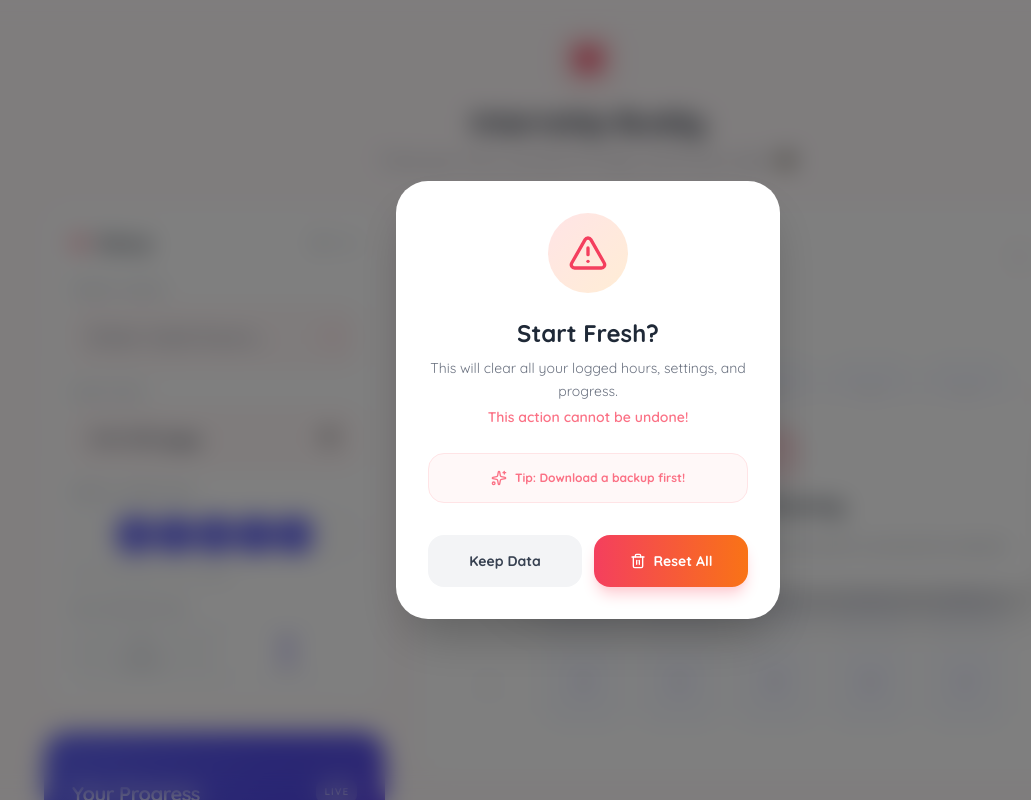
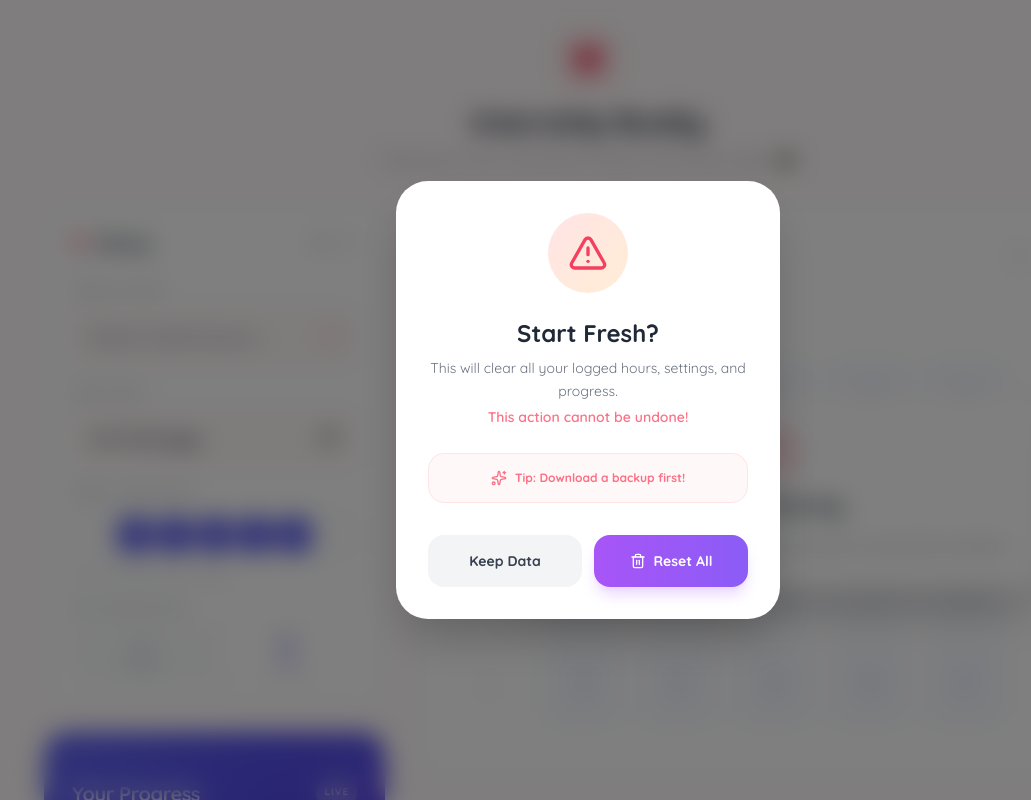
Before and after one commit to alexapalanog/Internship-Tracker, a React (Vite) app: page / in a window 1280 px wide. Both pictures are taken after a click on the button "Reset". Shown: the top 800 px of the page, without its empty margins (52-1083 px from the left). Built offline with nearby package versions, Linux system fonts and the light colour scheme.

Commit message:
change color of reset modal

```diff
--- a/App.tsx
+++ b/App.tsx
@@ -584,7 +584,7 @@ const App: React.FC = () => {
                 </button>
                 <button
                   onClick={confirmReset}
-                  className="flex-1 py-4 px-6 bg-gradient-to-r from-rose-500 to-orange-500 hover:from-rose-600 hover:to-orange-600 text-white rounded-2xl font-black text-sm transition-all flex items-center justify-center gap-2 shadow-lg shadow-rose-200"
+                  className="flex-1 py-4 px-6 bg-gradient-to-r from-purple-500 to-violet-500 hover:from-purple-600 hover:to-violet-600 text-white rounded-2xl font-black text-sm transition-all flex items-center justify-center gap-2 shadow-lg shadow-purple-200"
                 >
                   <Trash2 className="w-4 h-4" />
                   Reset All
```
